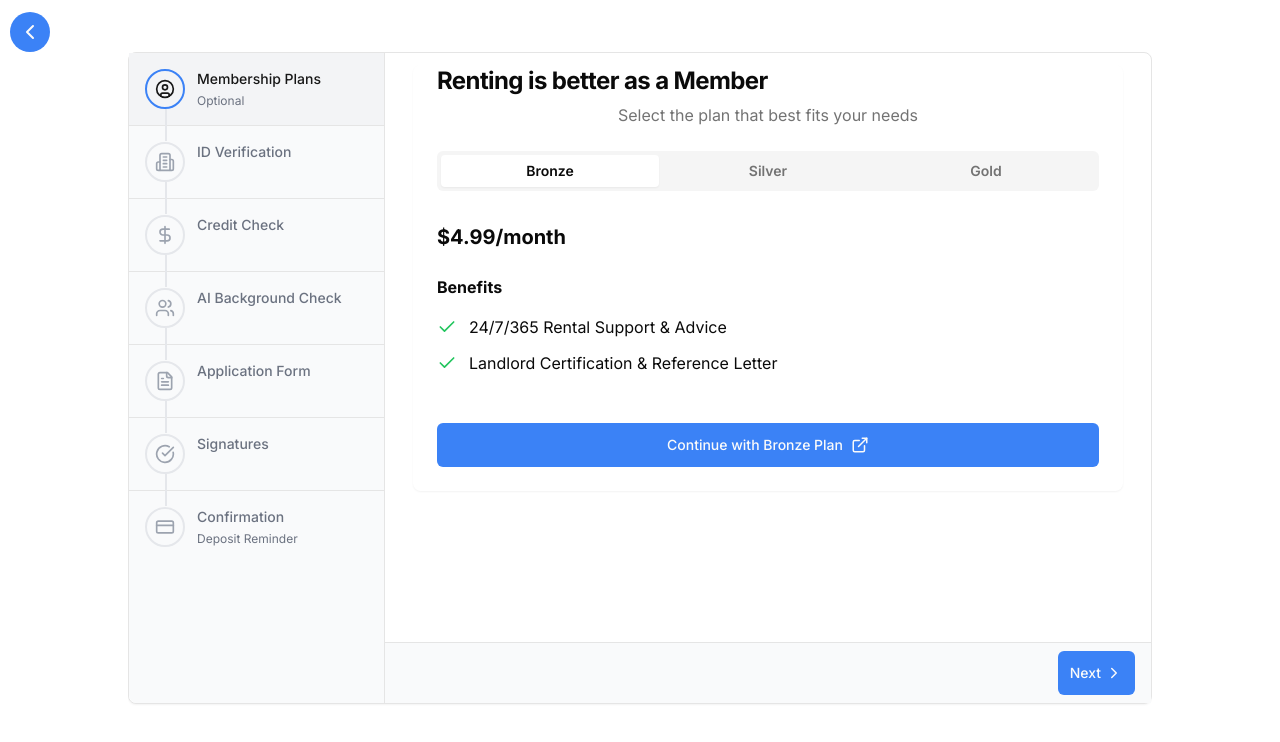
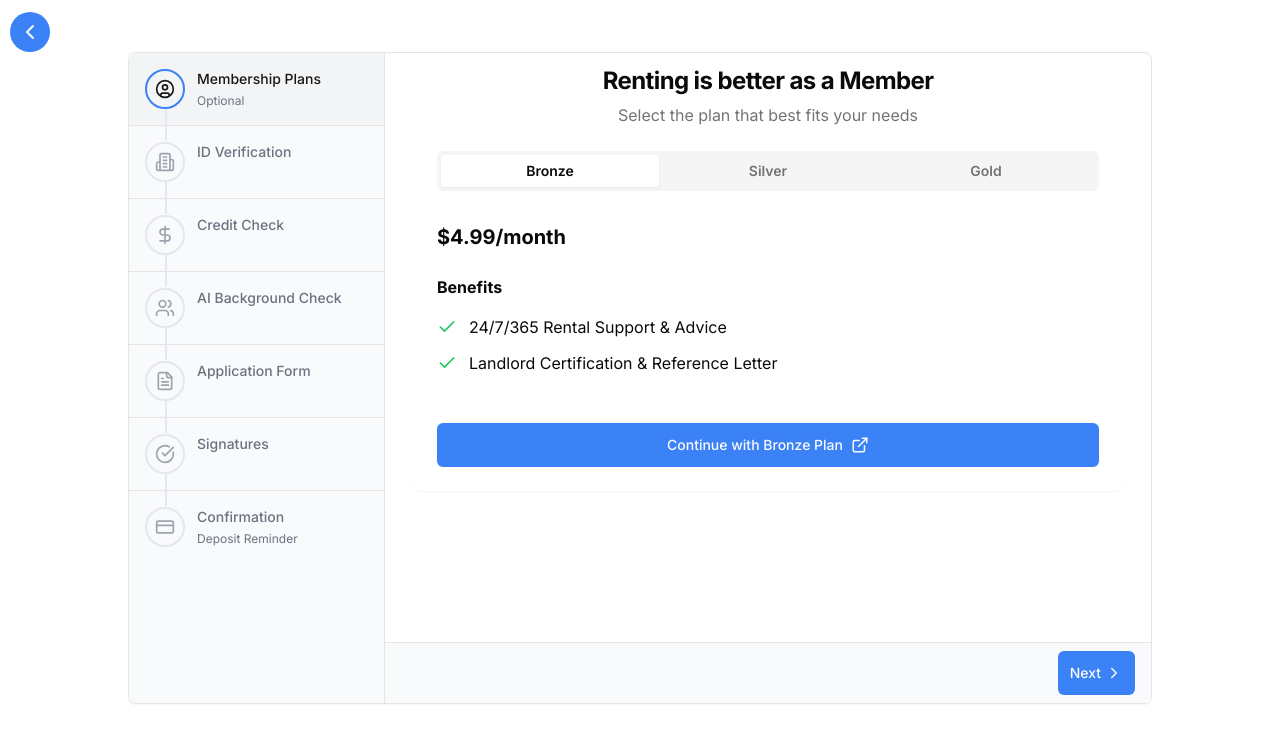
Before and after one commit to techrented123/rental-app, a Next.js app: page /apply in a window 1280 px wide. Shown: the top 742 px of the page. Built offline with nearby package versions, Linux system fonts and the light colour scheme.

Commit message:
fix: UPDATE URL

```diff
--- a/components/IDVerification/PDFVerifier.tsx
+++ b/components/IDVerification/PDFVerifier.tsx
@@ -110,7 +110,11 @@ const PDFVerifier = ({
       <div className="px-6 sm:px-8">
         <p className="text-gray-700 mt-2 text-center text-sm font-medium gap-1 flex items-center justify-center">
           <a
-            href="https://rented123.com/sign-up/silver"
+            href={
+              reportType === "ID verification"
+                ? `https://rented123.com/product/id-verification/`
+                : "https://rented123.com/product/credit-check/"
+            }
             target="_blank"
             className="underline text-gray-550"
           >
--- a/components/membership-plans.tsx
+++ b/components/membership-plans.tsx
@@ -54,7 +54,7 @@ const Plans = () => {
       <div className="container mx-auto px-4 max-h-[400px]">
         <Card className="max-w-6xl mx-auto border-none">
           <CardHeader className="pt-0">
-            <CardTitle className="text-2xl font-bold text-center hidden md:flex">
+            <CardTitle className="text-2xl font-bold text-center hidden md:block">
               Renting is better as a Member
             </CardTitle>
             <p className="text-center text-muted-foreground mt-4 md:mt-2">
```
